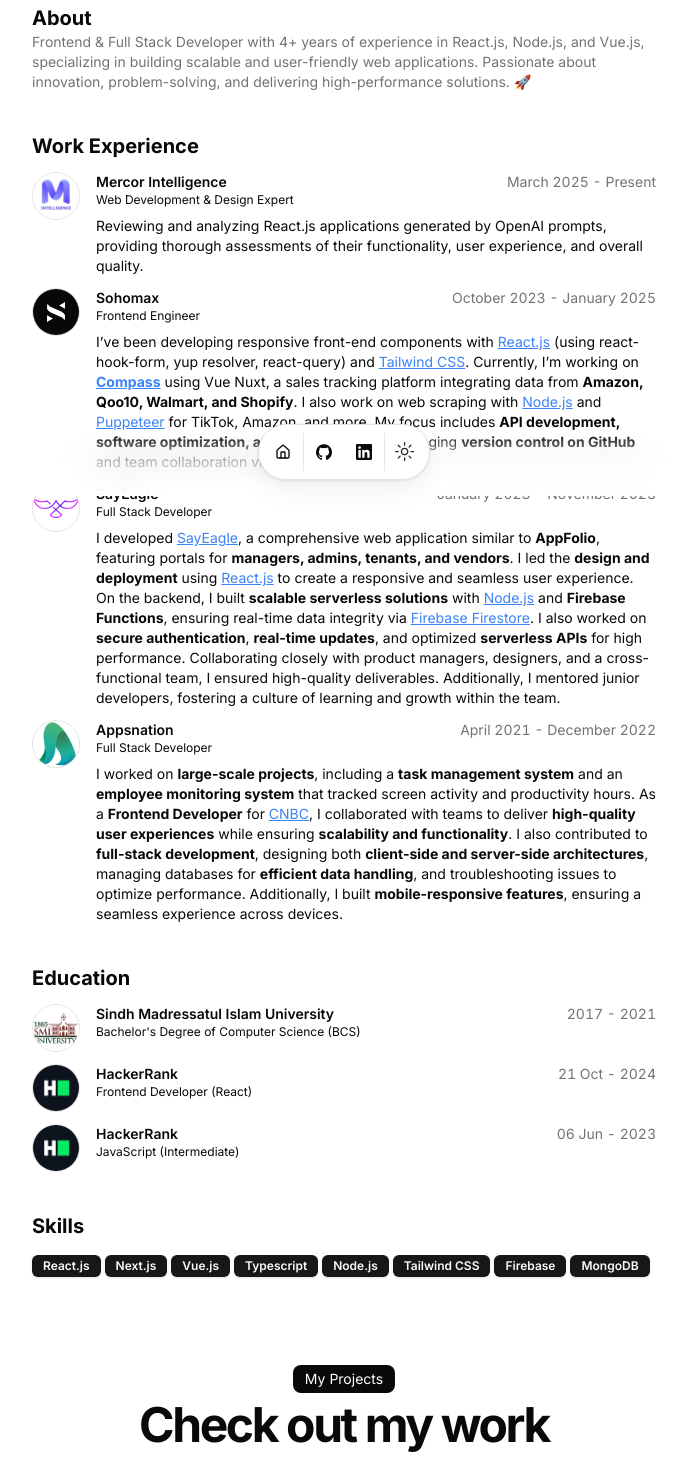
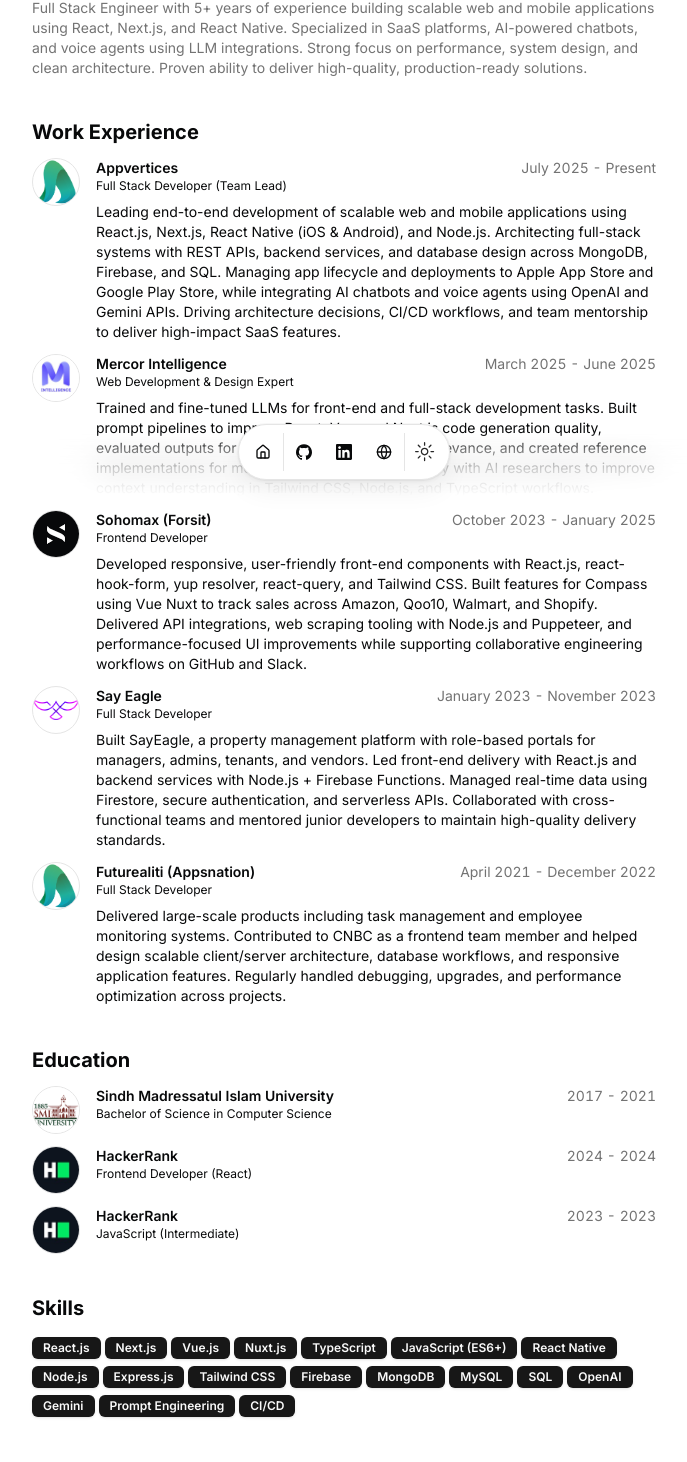
Before and after one commit to Kashifalirajper/kashifalirajper, a Next.js app: page / in a window 1280 px wide. Shown: the part 304-1766 px from the top of the page, without its empty margins (296-983 px from the left). Built offline with nearby package versions, Linux system fonts and the light colour scheme.

Commit message:
Update resume data and add downloadable resume link

```diff
--- a/src/app/page.tsx
+++ b/src/app/page.tsx
@@ -29,6 +29,15 @@
                 delay={BLUR_FADE_DELAY}
                 text={DATA.description}
               />
+              <div className="pt-2">
+                <a
+                  href="/Kashif-Ali-Resume.txt"
+                  download
+                  className="inline-flex items-center rounded-md bg-foreground px-4 py-2 text-sm font-medium text-background hover:opacity-90"
+                >
+                  Download Resume
+                </a>
+              </div>
             </div>
             <BlurFade delay={BLUR_FADE_DELAY}>
               <Avatar className="size-28 border">
--- a/src/data/resume.tsx
+++ b/src/data/resume.tsx
@@ -1,26 +1,36 @@
 import { Icons } from "@/components/icons";
-import { HomeIcon, NotebookIcon } from "lucide-react";
+import { HomeIcon } from "lucide-react";
 
 export const DATA = {
   name: "Kashif Ali",
   initials: "KA",
-  url: "https://kashiivirus.web.app/",
+  url: "https://kashifalirajper.vercel.app/",
   location: "Karachi, Sindh, Pakistan",
   locationLink: "https://www.google.com/maps/place/Karachi",
   description:
-    "Experienced Software Engineer & Frontend Developer | Expertise in React.js | Enthusiastic about Web Technologies and Scalable Solutions | Eager to Join Collaborative Projects",
+    "Full Stack & AI Engineer | React, React Native, SaaS",
   summary:
-    "Frontend & Full Stack Developer with 4+ years of experience in React.js, Node.js, and Vue.js, specializing in building scalable and user-friendly web applications. Passionate about innovation, problem-solving, and delivering high-performance solutions. 🚀",
+    "Full Stack Engineer with 5+ years of experience building scalable web and mobile applications using React, Next.js, and React Native. Specialized in SaaS platforms, AI-powered chatbots, and voice agents using LLM integrations. Strong focus on performance, system design, and clean architecture. Proven ability to deliver high-quality, production-ready solutions.",
   avatarUrl: "/me.jpg",
   skills: [
     "React.js",
     "Next.js",
     "Vue.js",
-    "Typescript",
+    "Nuxt.js",
+    "TypeScript",
+    "JavaScript (ES6+)",
+    "React Native",
     "Node.js",
+    "Express.js",
     "Tailwind CSS",
     "Firebase",
     "MongoDB",
+    "MySQL",
+    "SQL",
+    "OpenAI",
+    "Gemini",
+    "Prompt Engineering",
+    "CI/CD",
   ],
   navbar: [{ href: "/", icon: HomeIcon, label: "Home" }],
   contact: {
@@ -31,19 +41,23 @@
         name: "GitHub",
         url: "https://github.com/kashifalirajper",
         icon: Icons.github,
-
         navbar: true,
       },
       LinkedIn: {
         name: "LinkedIn",
         url: "https://www.linkedin.com/in/kashifalirajper/",
         icon: Icons.linkedin,
-
+        navbar: true,
+      },
+      Portfolio: {
+        name: "Portfolio",
+        url: "https://kashifalirajper.vercel.app/",
+        icon: Icons.globe,
         navbar: true,
       },
       email: {
         name: "Send Email",
-        url: "@kashifrajperali@gmail.com",
+        url: "mailto:kashifrajperali@gmail.com",
         icon: Icons.email,
         navbar: false,
       },
@@ -52,59 +66,71 @@
 
   work: [
     {
+      company: "Appvertices",
+      href: "https://appvertices.io/",
+      badges: [],
+      location: "Karachi, Sindh, Pakistan",
+      title: "Full Stack Developer (Team Lead)",
+      logoUrl: "/appsnation.png",
+      start: "July 2025",
+      end: "Present",
+      description:
+        "Leading end-to-end development of scalable web and mobile applications using React.js, Next.js, React Native (iOS & Android), and Node.js. Architecting full-stack systems with REST APIs, backend services, and database design across MongoDB, Firebase, and SQL. Managing app lifecycle and deployments to Apple App Store and Google Play Store, while integrating AI chatbots and voice agents using OpenAI and Gemini APIs. Driving architecture decisions, CI/CD workflows, and team mentorship to deliver high-impact SaaS features.",
+    },
+    {
       company: "Mercor Intelligence",
       href: "https://mercor.com/",
       badges: [],
-      location: "Remote",
+      location: "Remote (Contract)",
       title: "Web Development & Design Expert",
       logoUrl: "/mercor.jpeg",
       start: "March 2025",
-      end: "Present",
+      end: "June 2025",
       description:
-        "Reviewing and analyzing React.js applications generated by OpenAI prompts, providing thorough assessments of their functionality, user experience, and overall quality.",
+        "Trained and fine-tuned LLMs for front-end and full-stack development tasks. Built prompt pipelines to improve React, Vue, and Next.js code generation quality, evaluated outputs for correctness and production relevance, and created reference implementations for model validation. Worked closely with AI researchers to improve context understanding in Tailwind CSS, Node.js, and TypeScript workflows.",
     },
     {
-      company: "Sohomax",
+      company: "Sohomax (Forsit)",
       href: "https://www.sohomax.co/",
       badges: [],
-      location: "Remote",
-      title: "Frontend Engineer",
+      location: "South Korea · Remote",
+      title: "Frontend Developer",
       logoUrl: "/sohomax.png",
       start: "October 2023",
       end: "January 2025",
       description:
-        "I’ve been developing responsive front-end components with [React.js](https://react.dev/) (using react-hook-form, yup resolver, react-query) and [Tailwind CSS](https://tailwindcss.com/). Currently, I’m working on [**Compass**](https://compass.forsit.co.kr/) using Vue Nuxt, a sales tracking platform integrating data from **Amazon, Qoo10, Walmart, and Shopify**.  I also work on web scraping with [Node.js](https://nodejs.org/) and [Puppeteer](https://pptr.dev/) for TikTok, Amazon, and more. My focus includes **API development, software optimization, and UI design**, while managing **version control on GitHub** and team collaboration via Slack.",
+        "Developed responsive, user-friendly front-end components with React.js, react-hook-form, yup resolver, react-query, and Tailwind CSS. Built features for Compass using Vue Nuxt to track sales across Amazon, Qoo10, Walmart, and Shopify. Delivered API integrations, web scraping tooling with Node.js and Puppeteer, and performance-focused UI improvements while supporting collaborative engineering workflows on GitHub and Slack.",
     },
     {
-      company: "SayEagle",
+      company: "Say Eagle",
       badges: [],
       href: "https://sayeagle.com/",
-      location: "OnSite",
+      location: "Karachi, Sindh, Pakistan",
       title: "Full Stack Developer",
       logoUrl: "/sayeagle.png",
       start: "January 2023",
       end: "November 2023",
       description:
-        "I developed [SayEagle](https://sayeagle.com/), a comprehensive web application similar to **AppFolio**, featuring portals for **managers, admins, tenants, and vendors**. I led the **design and deployment** using [React.js](https://react.dev/) to create a responsive and seamless user experience. On the backend, I built **scalable serverless solutions** with [Node.js](https://nodejs.org/) and **Firebase Functions**, ensuring real-time data integrity via [Firebase Firestore](https://firebase.google.com/docs/firestore). I also worked on **secure authentication**, **real-time updates**, and optimized **serverless APIs** for high performance. Collaborating closely with product managers, designers, and a cross-functional team, I ensured high-quality deliverables. Additionally, I mentored junior developers, fostering a culture of learning and growth within the team.",
+        "Built SayEagle, a property management platform with role-based portals for managers, admins, tenants, and vendors. Led front-end delivery with React.js and backend services with Node.js + Firebase Functions. Managed real-time data using Firestore, secure authentication, and serverless APIs. Collaborated with cross-functional teams and mentored junior developers to maintain high-quality delivery standards.",
     },
     {
-      company: "Appsnation",
+      company: "Futurealiti (Appsnation)",
       href: "https://appsnation.co/",
       badges: [],
-      location: "OnSite",
+      location: "Karachi, Sindh, Pakistan",
       title: "Full Stack Developer",
       logoUrl: "/appsnation.png",
       start: "April 2021",
       end: "December 2022",
       description:
-        "I worked on **large-scale projects**, including a **task management system** and an **employee monitoring system** that tracked screen activity and productivity hours. As a **Frontend Developer** for [CNBC](https://www.cnbc.com/), I collaborated with teams to deliver **high-quality user experiences** while ensuring **scalability and functionality**. I also contributed to **full-stack development**, designing both **client-side and server-side architectures**, managing databases for **efficient data handling**, and troubleshooting issues to optimize performance. Additionally, I built **mobile-responsive features**, ensuring a seamless experience across devices.",
+        "Delivered large-scale products including task management and employee monitoring systems. Contributed to CNBC as a frontend team member and helped design scalable client/server architecture, database workflows, and responsive application features. Regularly handled debugging, upgrades, and performance optimization across projects.",
     },
   ],
   education: [
     {
       school: "Sindh Madressatul Islam University",
       href: "https://smiu.edu.pk/",
-      degree: "Bachelor's Degree of Computer Science (BCS)",
+      degree: "Bachelor of Science in Computer Science",
       logoUrl: "/smiu.png",
       start: "2017",
       end: "2021",
@@ -114,7 +140,7 @@
       href: "https://www.hackerrank.com/certificates/c9e3c15092b3",
       degree: "Frontend Developer (React)",
       logoUrl: "/hackerRank.jpeg",
-      start: "21 Oct",
+      start: "2024",
       end: "2024",
     },
     {
@@ -122,7 +148,7 @@
       href: "https://www.hackerrank.com/certificates/c4cbdd47a3c2",
       degree: "JavaScript (Intermediate)",
       logoUrl: "/hackerRank.jpeg",
-      start: "06 Jun",
+      start: "2023",
       end: "2023",
     },
   ],
```
Also changed, not shown: public/Kashif-Ali-Resume.txt (added).
